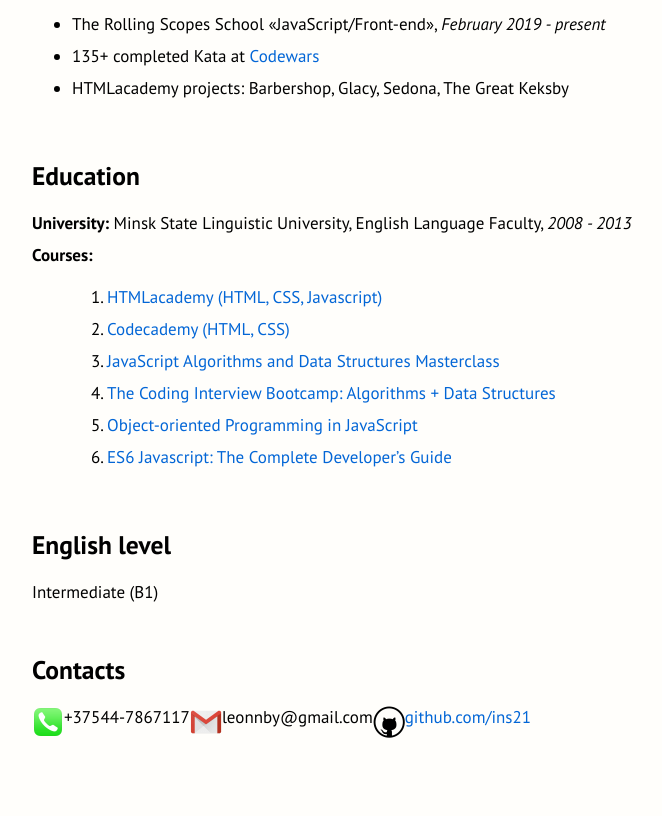
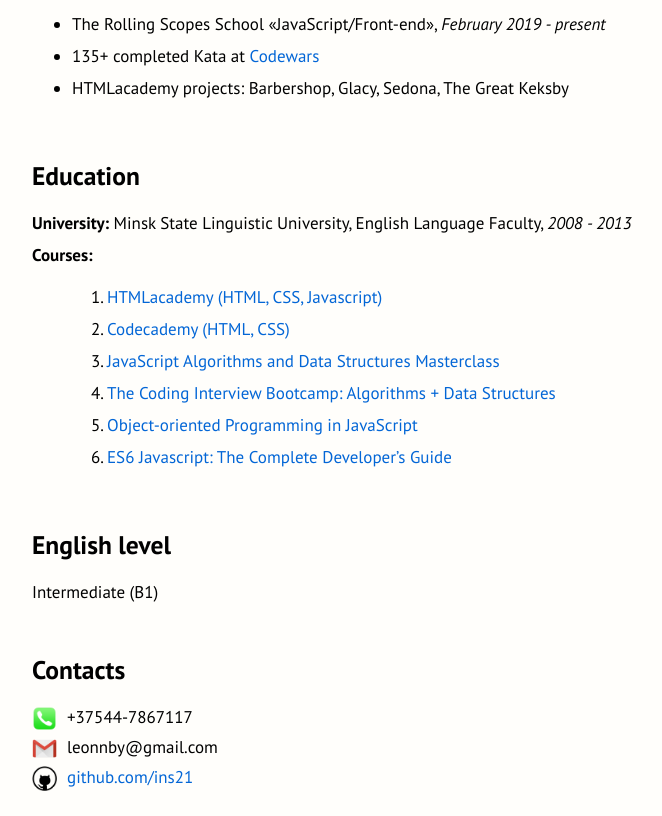
Before and after one commit to ins21/rsschool-2019Q1-cv, a plain HTML site: page index.html in a window 1280 px wide. Shown: the part 1266-2082 px from the top of the page, without its empty margins (196-858 px from the left). Before the commit the page ends 2034 px from the top, so only its background shows below. Drawn offline with Linux system fonts and the light colour scheme.

Commit message:
style: add styles for contacts section

```diff
--- a/css/style.css
+++ b/css/style.css
@@ -139,3 +139,23 @@ h2 {
 .education__list-item {
   margin: 10px;
 }
+
+footer {
+  display: flex;
+  justify-content: flex-start;
+  flex-wrap: wrap;
+}
+
+footer img {
+  width: 25px;
+  height: 25px;
+  margin-right: 10px;
+}
+
+footer span {
+  width: 90%;
+}
+
+.contacts {
+  padding-bottom: 20px;
+}
```
